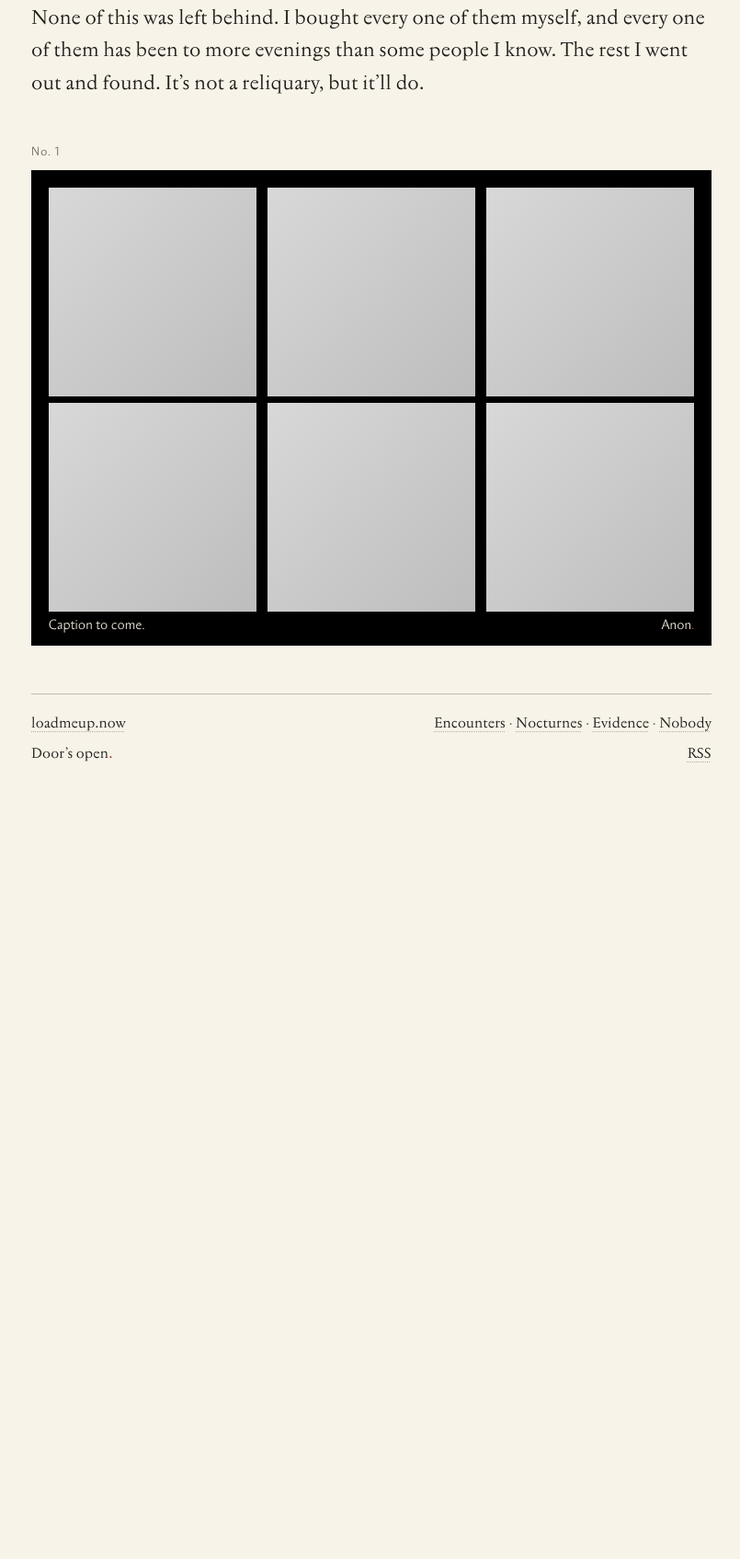
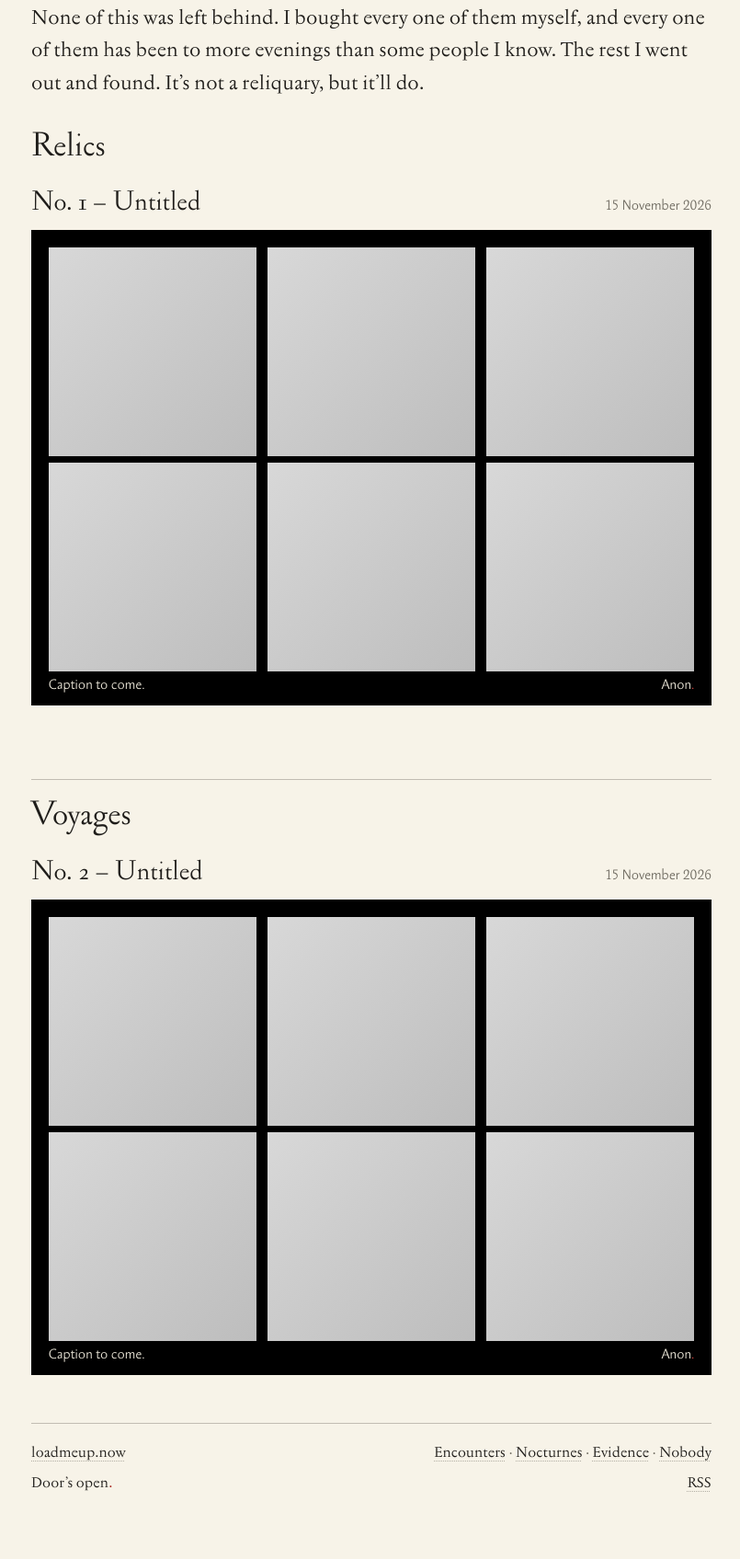
Before and after one commit to load-me-up/load-me-up, a plain HTML site: page evidence/index.html in a window 1280 px wide. Shown: the part 381-2076 px from the top of the page at 92% size, without its empty margins (236-1041 px from the left). Before the commit the page ends 1287 px from the top, so only its background shows below. Drawn offline with Linux system fonts and the light colour scheme.

Commit message:
Give Evidence two rooms and a plate to copy.
Co-authored-by: load-me-up <load-me-up@users.noreply.github.com>

```diff
--- a/evidence/index.html
+++ b/evidence/index.html
@@ -55,15 +55,28 @@
   <main id="content">
     <h1>Evidence<span class="title-stop" aria-hidden="true">.</span></h1>
     <p class="intro">None of this was left behind. I bought every one of them myself, and every one of them has been to more evenings than some people I know. The rest I went out and found. It’s not a reliquary, but it’ll do.</p>
+    <section class="room" aria-labelledby="relics">
+      <h2 id="relics">Relics</h2>
       <!--
-      Placeholders only. No photographs, and no image files.
-      When a plate is real: strip EXIF, including location.
-      Nothing recognisable in frame: no landmarks, gates,
-      treelines, cars, plates or silhouettes. Square, black
-      and white. Leave alt empty when the caption already says it.
+        A room may have one line under the heading:
+        <p class="room-intro">…</p>
+      -->
+      <!--
+        Copy this article to the bottom of its room.
+        Set: id (no-1), number, title, date and datetime,
+        six image paths, six alt texts, caption.
+        Replace each grey square with
+        <img class="plate-square" src="/evidence/no-1/01.jpg" alt="" width="1600" height="1600" loading="lazy">
+        and take aria-hidden off the grid.
+        Strip EXIF, including location. Nothing recognisable.
+        Square, black and white. Leave alt empty when the caption already says it.
       -->
       <!-- EXAMPLE -->
-    <p class="plate-no">No. 1</p>
+      <article class="plate-entry" id="no-1" aria-labelledby="no-1-title">
+        <header class="plate-title">
+          <h3 id="no-1-title">No. 1 – Untitled</h3>
+          <time datetime="2026-11-15T00:00:00+00:00">15 November 2026</time>
+        </header>
         <figure class="plate">
           <div class="plate-grid" aria-hidden="true">
             <div class="plate-square"></div>
@@ -78,6 +91,42 @@
             <span class="plate-sign">Anon<span class="stop">.</span></span>
           </figcaption>
         </figure>
+      </article>
+    </section>
+    <section class="room" aria-labelledby="voyages">
+      <h2 id="voyages">Voyages</h2>
+      <!--
+        Copy this article to the bottom of its room.
+        Set: id (no-2), number, title, date and datetime,
+        six image paths, six alt texts, caption.
+        Replace each grey square with
+        <img class="plate-square" src="/evidence/no-2/01.jpg" alt="" width="1600" height="1600" loading="lazy">
+        and take aria-hidden off the grid.
+        Strip EXIF, including location. Nothing recognisable.
+        Square, black and white. Leave alt empty when the caption already says it.
+      -->
+      <!-- EXAMPLE -->
+      <article class="plate-entry" id="no-2" aria-labelledby="no-2-title">
+        <header class="plate-title">
+          <h3 id="no-2-title">No. 2 – Untitled</h3>
+          <time datetime="2026-11-15T00:00:00+00:00">15 November 2026</time>
+        </header>
+        <figure class="plate">
+          <div class="plate-grid" aria-hidden="true">
+            <div class="plate-square"></div>
+            <div class="plate-square"></div>
+            <div class="plate-square"></div>
+            <div class="plate-square"></div>
+            <div class="plate-square"></div>
+            <div class="plate-square"></div>
+          </div>
+          <figcaption>
+            <span class="plate-caption">Caption to come.</span>
+            <span class="plate-sign">Anon<span class="stop">.</span></span>
+          </figcaption>
+        </figure>
+      </article>
+    </section>
   </main>
   <footer class="site-footer">
     <p><a href="/">loadmeup.now</a></p>
--- a/style.css
+++ b/style.css
@@ -849,37 +849,95 @@ hr::before {
   color: var(--red);
 }
 
-.room {
-  margin-top: var(--space-section);
+/*
+  Evidence rooms. Relics, then Voyages. The heading is
+  Antiqua, larger than a plate title. A one-line intro is
+  optional. Rooms sit further apart than the plates inside
+  them, and a hairline sits just above every room after
+  the first.
+*/
+.room + .room {
+  margin-top: 5rem;
+  padding-top: 1.35rem;
+  border-top: 1px solid color-mix(in srgb, var(--grey) 40%, transparent);
 }
 
 .room h2 {
-  margin: 0 0 1rem;
-  font-size: 1.35rem;
+  margin: 0 0 1.5rem;
+  font-size: 1.6em;
   line-height: 1.2;
+  text-wrap: balance;
+}
+
+.room h2:has(+ .room-intro) {
+  margin-bottom: 0.45rem;
+}
+
+.room-intro {
+  margin: 0 0 1.5rem;
+  line-height: 1.45;
 }
 
 /*
-  Evidence plates. A contact sheet: plate number on the page,
-  then a black field that does not follow the theme. Six
-  true squares, three by two, and two by three on a phone.
-  The field has a margin around the grid, and the gutters
-  are a visible share of the plate. The caption strip sits
-  inside the field, its words flush with the grid, "Anon."
-  at the right with the dark red on its full stop.
-  Placeholders are a grey gradient. Nothing here switches
-  with the theme.
+  Evidence plates. Each one is its own piece: a title line
+  on the page, then a black field that does not follow the
+  theme. Six true squares, three by two, and two by three
+  on a phone. The field has a margin around the grid, and
+  the gutters are a visible share of the plate. The caption
+  strip sits inside the field, its words flush with the
+  grid, "Anon." at the right with the dark red on its full
+  stop. Placeholders are a grey gradient. Nothing on the
+  field switches with the theme. Plates in a room are
+  stacked with a clear gap; the newest one is last.
 */
-.plate-no {
-  margin: 2.75rem 0 0.55rem;
+.plate-entry + .plate-entry {
+  margin-top: 3rem;
+}
+
+.plate-entry {
+  scroll-margin-top: 1.25rem;
+}
+
+.plate-title {
+  display: flex;
+  align-items: baseline;
+  justify-content: space-between;
+  gap: 1.25rem;
+  margin: 0 0 0.65rem;
+}
+
+.plate-title h3 {
+  margin: 0;
+  flex: 1 1 auto;
+  min-width: 0;
+  font-family: var(--font-antiqua);
+  font-weight: 400;
+  font-style: normal;
+  font-size: 1.3em;
+  line-height: 1.25;
+  text-wrap: balance;
+}
+
+.plate-title time {
+  flex: 0 0 auto;
+  margin: 0;
   font-family: var(--font-sans);
   font-weight: 400;
   font-style: normal;
-  font-size: 0.85rem;
-  letter-spacing: 0.06em;
-  color: var(--grey);
-  font-variant-numeric: lining-nums proportional-nums;
-  font-feature-settings: "kern" 1, "liga" 1, "lnum" 1, "pnum" 1;
+  font-size: 0.95rem;
+  white-space: nowrap;
+}
+
+@media (max-width: 599px) {
+  .plate-title {
+    display: block;
+  }
+
+  .plate-title time {
+    display: block;
+    margin-top: 0.2rem;
+    white-space: normal;
+  }
 }
 
 .plate {
@@ -901,9 +959,11 @@ hr::before {
 }
 
 .plate-square {
+  display: block;
   width: 100%;
   min-width: 0;
   aspect-ratio: 1 / 1;
+  object-fit: cover;
   background: linear-gradient(to bottom right, #D8D8D8, #BDBDBD);
 }
 
```
Also changed, not shown: feed.xml (+16 -0 lines). Lines whose indentation alone changed are shown as unchanged.
